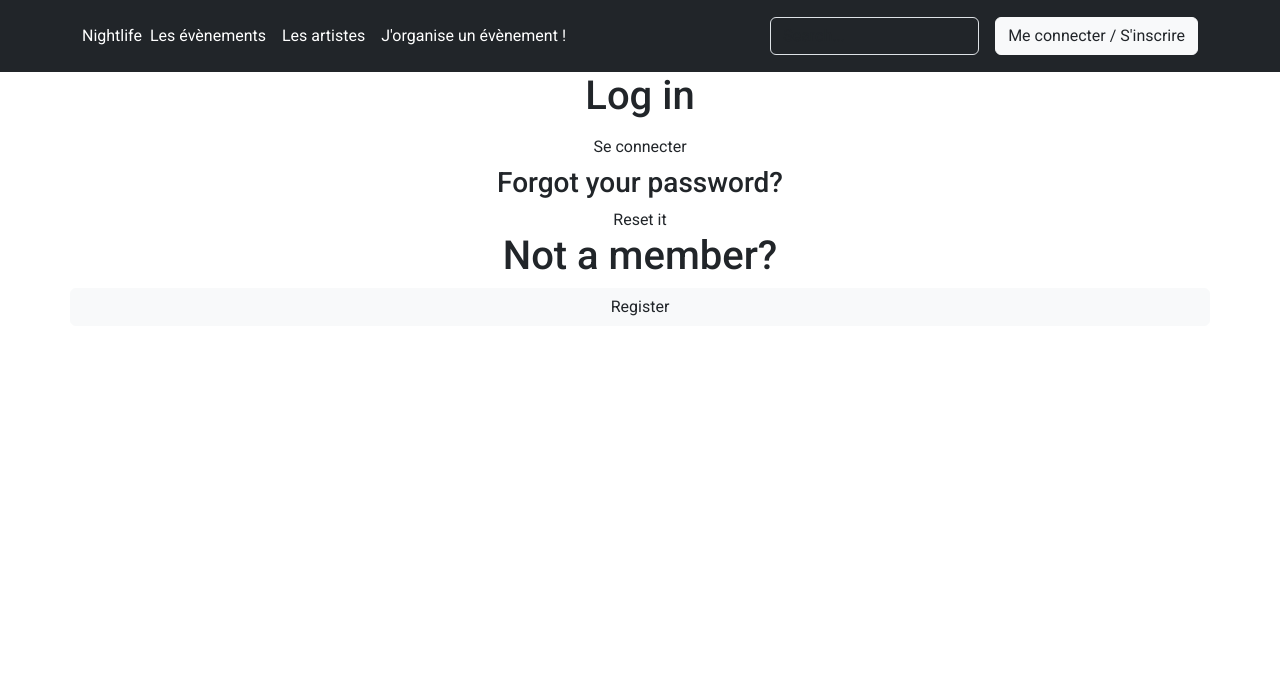
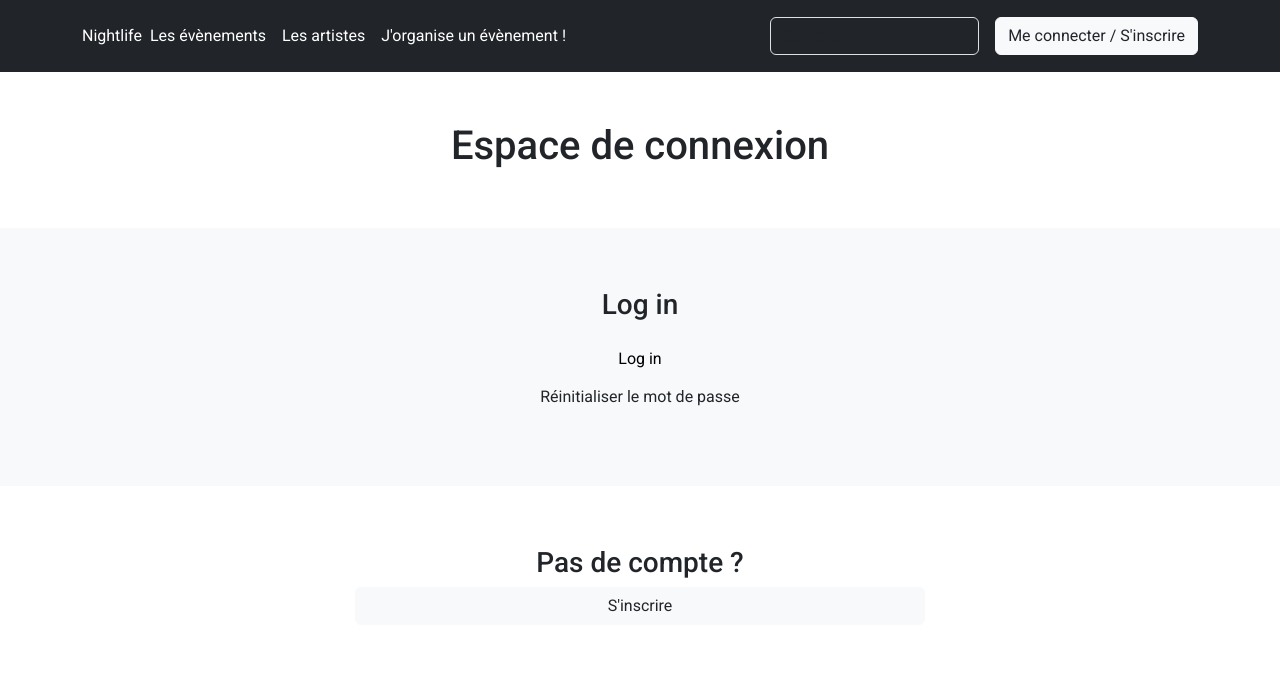
Before and after one commit to serkansahin/nightlife, a Django app: template src/accounts/templates/registration/login.html in a window 1280 px wide. Shown: the top 684 px of the page. Run offline with Django 3.2, Linux system fonts and the light colour scheme; the template is opened without the code that fills it, so the values that code supplies are empty; some libraries are stand-ins or nearby versions.

Commit message:
Change design for forms

```diff
--- a/src/accounts/templates/registration/login.html
+++ b/src/accounts/templates/registration/login.html
@@ -2,31 +2,38 @@
 {% load i18n %}
 
 {% block title %}
-    <title>{% trans "Log in" %}</title>
+  <title>{% trans 'Log in' %}</title>
 {% endblock %}
 
 {% block content %}
-<div class="container">
-    <div class="row text-center">
-
-        <h1>{% trans "Log in" %}</h1>
-
-        <form method="POST">
+  <div class="container container-section text-center">
+    <div class="row">
+      <h1>Espace de connexion</h1>
+    </div>
+  </div>
+  <div class="container-fluid bg-light">
+    <div class="container container-section text-center">
+      <div class="row row-padding col-8 mx-auto">
+        <div class="col">
+          <h3>{% trans 'Log in' %}</h3>
+          <form method="POST">
             {% csrf_token %}
-            {{ form.as_p }}
-            <input type="submit" value="Se connecter" class="btn btn-submit">
-        </form>
+            <div class="row">{{ form }}</div>
+            <div class="row row-padding">
+              <input type="submit" role="button" value="{% trans 'Log in' %}" class="btn btn-submit btn-light" />
+              <a href="{% url 'password_reset' %}" role="button" class="btn btn-light">Réinitialiser le mot de passe</a>
+            </div>
+          </form>
+        </div>
+      </div>
     </div>
-    <div class="row text-center">
-        <h3>{% trans "Forgot your password?" %}</h3>
-        <a href="{% url 'password_reset' %}" role="button">{% trans "Reset it" %}</a>
+  </div>
+  <div class="container-fluid text-center">
+    <div class="container container-section text-center">
+      <div class="row row-padding col-6 mx-auto">
+        <h3>Pas de compte ?</h3>
+        <a class="btn btn-light" href="{% url 'accounts:signup' %}" role="button">S'inscrire</a>
+      </div>
     </div>
-</div>
-<div class="container">
-    <div class="row text-center">
-
-        <h1>{% trans "Not a member?" %}</h1>
-        <a class="btn btn-light" href="{% url 'accounts:signup' %}" role="button">{% trans "Register" %}</a>
-    </div>
-</div>
+  </div>
 {% endblock %}
--- a/src/accounts/templates/registration/password_change_form.html
+++ b/src/accounts/templates/registration/password_change_form.html
@@ -14,7 +14,7 @@
         <form method="POST" enctype="multipart/form-data">
             {% csrf_token %}
             {{ form.as_p }}
-            <input type="submit" value="{% trans "Change password" %}" class="btn btn-submit">
+            <input type="submit" value="{% trans "Change password" %}" class="btn btn-submit btn-light">
         </form>
 
     </div>
--- a/src/accounts/templates/registration/user_events_interested.html
+++ b/src/accounts/templates/registration/user_events_interested.html
@@ -7,13 +7,13 @@
 
 {% block content %}
   <div class="container container-section">
-    <div class="row">
+    <div class="row row-padding">
       <h1 class="text-center">La liste des évènements intéréssés</h1>
     </div>
   </div>
   <div class="container container-section">
     {% if user.interested %}
-    <div class="row row-cols-1 row-cols-md-4 g-4">
+    <div class="row row-padding row-cols-1 row-cols-md-4 g-4">
       {% for event in user.interested.all %}
         <div class="col">
           <div class="card h-100">
--- a/src/artists/templates/artists/artists_list.html
+++ b/src/artists/templates/artists/artists_list.html
@@ -16,7 +16,7 @@
     {% if artists %}
       <div class="row row-cols-1 row-cols-sm-2 row-cols-md-4">
         {% for artist in artists %}
-          <div class="col">
+          <div class="col row-padding">
             <a href="{% url 'artists:artist' slug=artist.slug %}">
               <div class="row container-circle">
                 <div class="circle">
@@ -36,12 +36,12 @@
       </div>
     {% else %}
       <div class="col">
-        <div class="row">
+        <div class="row row-padding">
           <h2>Pas d'artistes pour le moment !</h2>
         </div>
       </div>
     {% endif %}
-    <div class="row">
+    <div class="row row-padding col-6 mx-auto">
       <a class="btn btn-light" href="{% url 'artists:create' %}" role="button">Ajouter un artiste</a>
     </div>
   </div>
--- a/src/artists/views.py
+++ b/src/artists/views.py
@@ -22,10 +22,7 @@ class ArtistsList(ListView):
     def get_queryset(self):
         queryset = super().get_queryset().order_by('name')
 
-        #Si user connecté, on retourne l'ensemble du queryset, sinon on n'affiche que les events publiés
-        if self.request.user.is_authenticated:
-            return queryset
-        return queryset.filter(published=True)
+        return queryset
 
 @method_decorator(login_required, name="dispatch")
 class ArtistCreate(CreateView):
--- a/src/events/templates/events/event_list.html
+++ b/src/events/templates/events/event_list.html
@@ -43,7 +43,6 @@
                   </form>
                 </div>
               </div>
-              <div class="row">
                 <p class="card-text">{{ event.location }}</p>
                 <p class="card-text">
                   <small class="text-body-secondary">
@@ -54,7 +53,6 @@
                     {% endif %}
                   </small>
                 </p>
-              </div>
             </div>
           </div>
         </div>
--- a/src/nightlife/static/css/style.css
+++ b/src/nightlife/static/css/style.css
@@ -2,6 +2,14 @@
 
 body {
     font-family: 'Roboto', sans-serif;
+}
+
+.row-padding {
+    padding: 10px 0;
+}
+
+.form-label {
+    margin-top: .5rem;
 }
 
 .container-section {
--- a/src/nightlife/static/js/forms.js
+++ b/src/nightlife/static/js/forms.js
@@ -1,5 +1,5 @@
 document.addEventListener('DOMContentLoaded', function() {
-    var inputs = document.querySelectorAll(['input[type=text]', 'input[type=file]', 'input[type=url]', 'textarea']);
+    var inputs = document.querySelectorAll(['input[type=text]', 'input[type=password]', 'input[type=email]', 'input[type=file]', 'input[type=url]', 'input[type=number]', 'textarea']);
     inputs.forEach(function (input) {
         input.classList.add("form-control");
     })
@@ -9,4 +9,12 @@ document.addEventListener('DOMContentLoaded', function() {
         input.classList.add("form-label");
     })
 
+    var checkboxes = document.querySelectorAll('input[type=checkbox]');
+    checkboxes.forEach(function (input) {
+        input.classList.add("form-check-input");
+    })
+
+    document.getElementById('id_starts').type = 'datetime-local';
+    document.getElementById('id_ends').type = 'datetime-local';
+
 });
```
Also changed, not shown: src/accounts/templates/registration/password_reset_form.html (+18 -19 lines), src/accounts/templates/registration/signup.html (+16 -11 lines), src/accounts/templates/registration/user_confirm_delete.html (+14 -12 lines), src/accounts/templates/registration/user_details.html (+6 -6 lines), src/accounts/templates/registration/user_followings.html (+2 -5 lines), src/artists/templates/artists/artist_create.html (+5 -3 lines), src/artists/templates/artists/artist_update.html (+10 -6 lines), src/events/templates/events/event_create.html (+6 -2 lines), src/events/templates/events/event_detail.html (+10 -2 lines), src/events/templates/events/event_update.html (+5 -3 lines), src/events/templates/events/home.html (+17 -8 lines).
